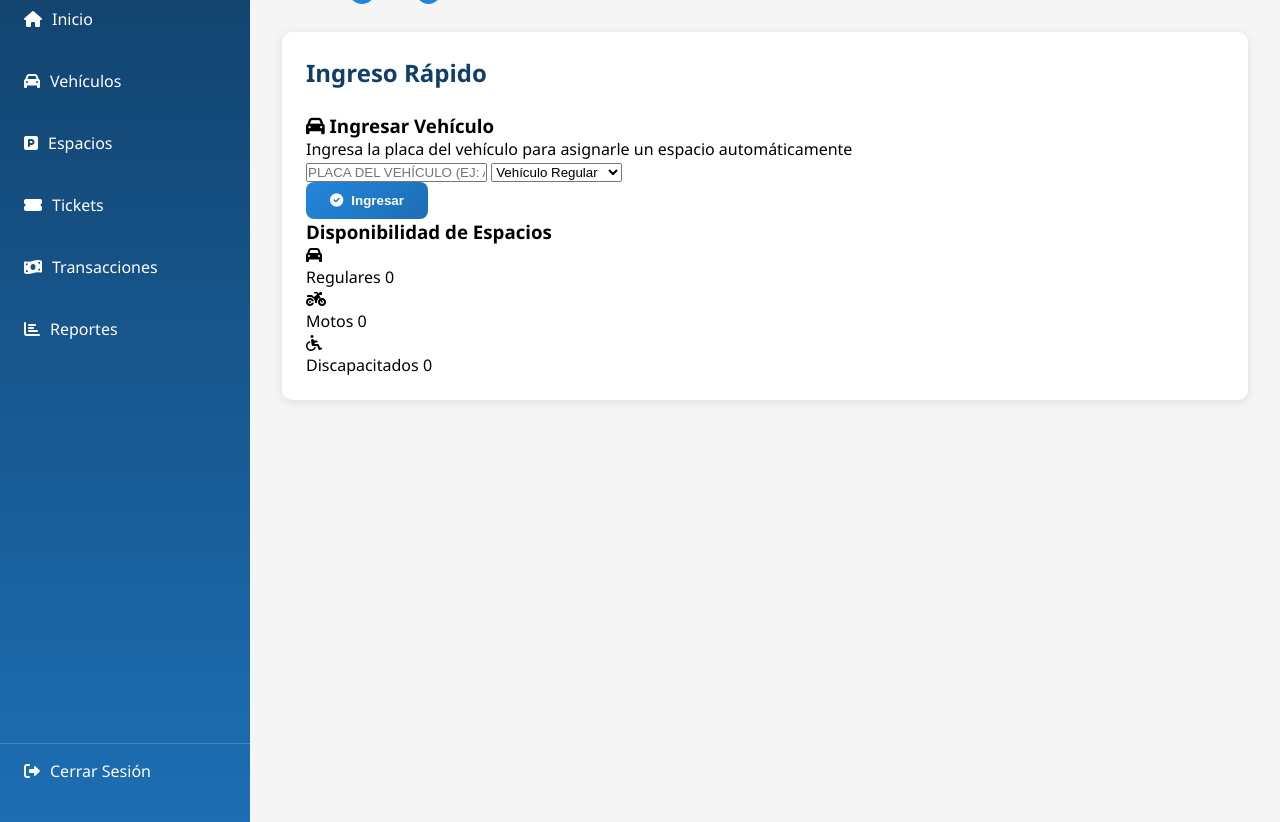
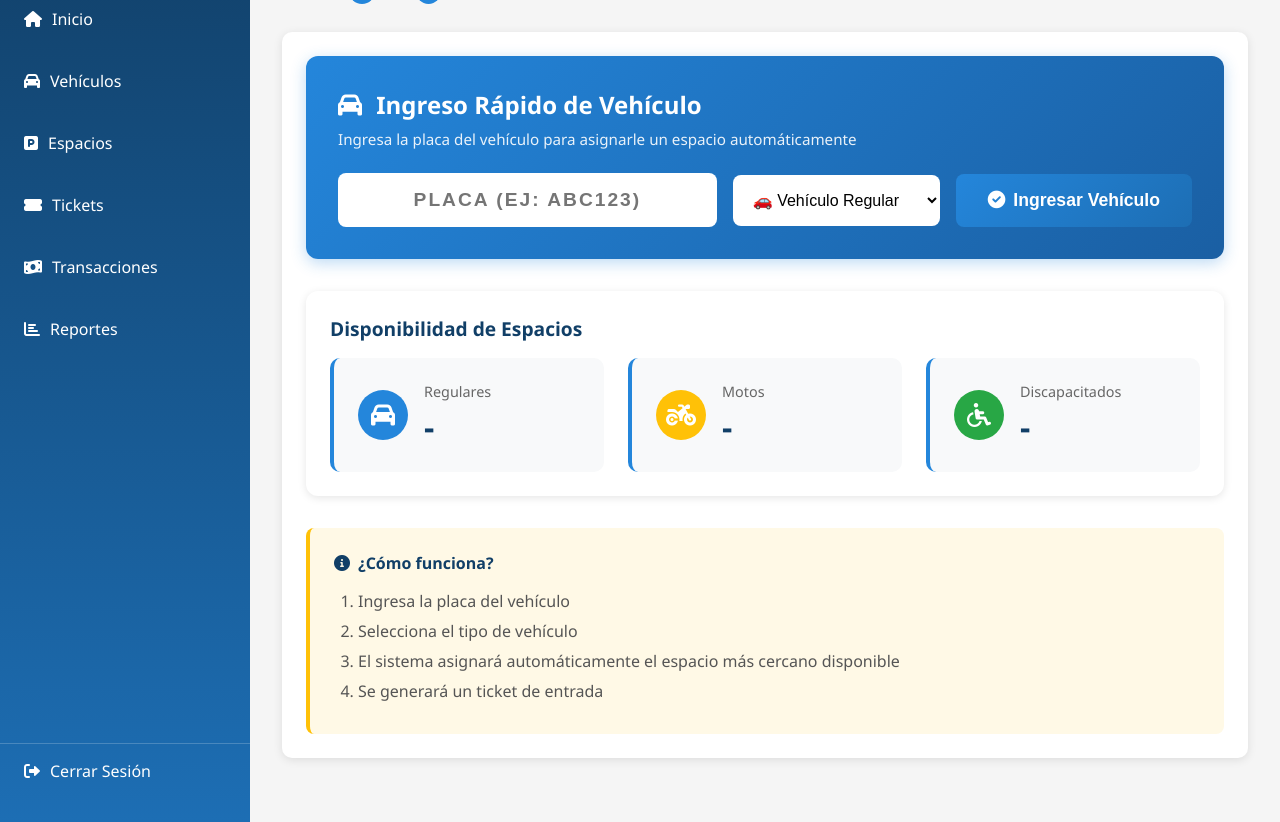
Before and after one commit to Logidex/Parking_OS_Personal, a Flask app: template app/templates/vehiculos.html in a window 1280 px wide. Shown: the part 105-927 px from the top of the page. Run offline with Flask 3, Linux system fonts and the light colour scheme; the template is opened without the code that fills it, so the values that code supplies are empty; some libraries are stand-ins or nearby versions.

Commit message:
Agregacion de actualizacion a vehiculos y añadido el sistema de tickets, probado y solucionado errores, en proceso de agregar timer de sesion

```diff
--- a/app/static/css/dashboard.css
+++ b/app/static/css/dashboard.css
@@ -572,3 +572,213 @@ table td {
 .btn-icon:hover {
   transform: scale(1.1);
 }
+
+/* ========== INGRESO DE VEHÍCULOS ========== */
+
+.ingreso-rapido-container {
+  margin-bottom: 2rem;
+}
+
+.ingreso-card {
+  background: linear-gradient(135deg, #2486DB 0%, #1a5fa3 100%);
+  color: white;
+  padding: 2rem;
+  border-radius: 12px;
+  box-shadow: 0 4px 15px rgba(36, 134, 219, 0.3);
+}
+
+.ingreso-card h3 {
+  margin: 0 0 0.5rem 0;
+  font-size: 1.5rem;
+}
+
+.ingreso-card h3 i {
+  margin-right: 0.5rem;
+}
+
+.ingreso-card .descripcion {
+  margin: 0 0 1.5rem 0;
+  opacity: 0.9;
+  font-size: 0.95rem;
+}
+
+.form-group-inline {
+  display: flex;
+  gap: 1rem;
+  flex-wrap: wrap;
+  align-items: center;
+}
+
+.input-placa {
+  flex: 1;
+  min-width: 200px;
+  padding: 1rem;
+  font-size: 1.2rem;
+  font-weight: bold;
+  text-transform: uppercase;
+  border: none;
+  border-radius: 8px;
+  text-align: center;
+  letter-spacing: 2px;
+}
+
+.select-tipo {
+  padding: 1rem;
+  font-size: 1rem;
+  border: none;
+  border-radius: 8px;
+  background: white;
+  cursor: pointer;
+  min-width: 200px;
+}
+
+.btn-large {
+  padding: 1rem 2rem;
+  font-size: 1.1rem;
+  font-weight: 600;
+}
+
+/* Disponibilidad */
+.disponibilidad-container {
+  background: white;
+  padding: 1.5rem;
+  border-radius: 12px;
+  box-shadow: 0 2px 8px rgba(0,0,0,0.1);
+  margin-bottom: 2rem;
+}
+
+.disponibilidad-container h3 {
+  margin: 0 0 1rem 0;
+  color: #113F67;
+  font-size: 1.2rem;
+}
+
+.disponibilidad-grid {
+  display: grid;
+  grid-template-columns: repeat(auto-fit, minmax(200px, 1fr));
+  gap: 1.5rem;
+}
+
+.disponibilidad-item {
+  display: flex;
+  align-items: center;
+  gap: 1rem;
+  padding: 1.5rem;
+  background: #f8f9fa;
+  border-radius: 10px;
+  border-left: 4px solid #2486DB;
+  transition: all 0.3s ease;
+}
+
+.disponibilidad-item:hover {
+  transform: translateY(-3px);
+  box-shadow: 0 4px 12px rgba(0,0,0,0.1);
+}
+
+.icono-wrapper {
+  width: 50px;
+  height: 50px;
+  border-radius: 50%;
+  background: #2486DB;
+  display: flex;
+  align-items: center;
+  justify-content: center;
+  color: white;
+  font-size: 1.5rem;
+}
+
+.icono-wrapper.moto {
+  background: #ffc107;
+}
+
+.icono-wrapper.discapacitado {
+  background: #28a745;
+}
+
+.disponibilidad-item .info {
+  flex: 1;
+}
+
+.disponibilidad-item .label {
+  display: block;
+  font-size: 0.9rem;
+  color: #666;
+  margin-bottom: 0.25rem;
+}
+
+.disponibilidad-item .valor {
+  display: block;
+  font-size: 2rem;
+  font-weight: bold;
+  color: #113F67;
+}
+
+/* Instrucciones */
+.instrucciones {
+  background: #fff9e6;
+  border-left: 4px solid #ffc107;
+  padding: 1.5rem;
+  border-radius: 8px;
+}
+
+.instrucciones h4 {
+  margin: 0 0 1rem 0;
+  color: #113F67;
+  display: flex;
+  align-items: center;
+  gap: 0.5rem;
+}
+
+.instrucciones ol {
+  margin: 0;
+  padding-left: 1.5rem;
+}
+
+.instrucciones li {
+  margin-bottom: 0.5rem;
+  color: #555;
+}
+
+/* Responsive */
+@media (max-width: 768px) {
+  .form-group-inline {
+    flex-direction: column;
+  }
+
+  .input-placa,
+  .select-tipo,
+  .btn-large {
+    width: 100%;
+  }
+}
+
+/* ========== TICKETS ========== */
+
+.badge-espacio {
+  background: #2486DB;
+  color: white;
+  padding: 0.3rem 0.8rem;
+  border-radius: 15px;
+  font-weight: 600;
+  font-size: 0.9rem;
+}
+
+.btn-salida {
+  background: #28a745;
+  color: white;
+  border: none;
+  padding: 0.5rem 1rem;
+  border-radius: 6px;
+  cursor: pointer;
+  font-weight: 600;
+  transition: all 0.3s ease;
+}
+
+.btn-salida:hover {
+  background: #218838;
+  transform: scale(1.05);
+}
+
+.btn-salida i {
+  margin-right: 0.3rem;
+}
--- /dev/null
+++ b/app/static/js/auth-interceptor.js
@@ -0,0 +1,53 @@
+// auth-interceptor.js - Manejo global de expiración de sesión
+
+// Interceptar todas las peticiones fetch para detectar 401
+const originalFetch = window.fetch;
+window.fetch = function(...args) {
+    return originalFetch.apply(this, args)
+        .then(response => {
+            // Si es 401 (no autorizado), mostrar mensaje y redirigir
+            if (response.status === 401) {
+                handleSessionExpired();
+                // Retornar una promesa rechazada para que el código que llamó a fetch maneje el error
+                return Promise.reject(new Error('Sesión expirada'));
+            }
+            return response;
+        })
+        .catch(error => {
+            // Re-lanzar el error para que el código original lo maneje
+            throw error;
+        });
+};
+
+// Función para manejar sesión expirada
+function handleSessionExpired() {
+    // Evitar mostrar múltiples alertas
+    if (window.sessionExpiredShown) {
+        return;
+    }
+    window.sessionExpiredShown = true;
+
+    Swal.fire({
+        icon: 'warning',
+        title: 'Sesión Expirada',
+        text: 'Tu sesión ha expirado por inactividad. Serás redirigido al login.',
+        confirmButtonText: 'Ir al Login',
+        confirmButtonColor: '#2486DB',
+        allowOutsideClick: false,
+        allowEscapeKey: false
+    }).then(() => {
+        // Redirigir al login
+        window.location.href = '/auth/';
+    });
+}
+
+// También interceptar XMLHttpRequest (por si acaso)
+const originalXHROpen = XMLHttpRequest.prototype.open;
+XMLHttpRequest.prototype.open = function(...args) {
+    this.addEventListener('load', function() {
+        if (this.status === 401) {
+            handleSessionExpired();
+        }
+    });
+    return originalXHROpen.apply(this, args);
+};
--- a/app/static/js/vehiculos.js
+++ b/app/static/js/vehiculos.js
@@ -2,6 +2,14 @@
 
 document.addEventListener('DOMContentLoaded', () => {
     cargarDisponibilidad();
+
+    // Auto-convertir placa a mayúsculas mientras escribes
+    const inputPlaca = document.getElementById('input-placa');
+    if (inputPlaca) {
+        inputPlaca.addEventListener('input', (e) => {
+            e.target.value = e.target.value.toUpperCase();
+        });
+    }
 
     // Event listener para formulario
     document.getElementById('form-ingreso-rapido')?.addEventListener('submit', ingresarVehiculoRapido);
@@ -57,10 +65,13 @@ async function ingresarVehiculoRapido(e) {
             title: '¡Vehículo Ingresado!',
             html: `
                 <div style="text-align: center;">
-                    <h2 style="color: #2486DB; margin: 1rem 0;">${result.espacio.numero}</h2>
+                    <h2 style="color: #2486DB; margin: 1rem 0; font-size: 3rem;">${result.espacio.numero}</h2>
                     <p><strong>Placa:</strong> ${placa}</p>
-                    <p><strong>Tipo:</strong> ${tipoVehiculo}</p>
+                    <p><strong>Tipo:</strong> ${capitalizarPrimeraLetra(tipoVehiculo)}</p>
                     <p><strong>Sección:</strong> ${result.espacio.seccion}</p>
+                    <p style="margin-top: 1rem; color: #666;">
+                        <i class="fas fa-ticket-alt"></i> Ticket #${result.ticket.id}
+                    </p>
                 </div>
             `,
             confirmButtonText: 'Aceptar',
@@ -70,6 +81,9 @@ async function ingresarVehiculoRapido(e) {
         // Limpiar formulario
         document.getElementById('input-placa').value = '';
         document.getElementById('select-tipo-vehiculo').value = 'regular';
+
+        // Focus en input
+        document.getElementById('input-placa').focus();
 
         // Actualizar disponibilidad
         cargarDisponibilidad();
@@ -90,14 +104,17 @@ async function cargarDisponibilidad() {
         const response = await fetch('/api/espacios/estadisticas');
         const stats = await response.json();
 
-        // Actualizar contadores
+        // Calcular por tipo (simplificado - todos como regulares por ahora)
         document.getElementById('disponibles-regular').textContent = stats.disponibles || 0;
-
-        // Si tienes separado por tipo, úsalo
-        // document.getElementById('disponibles-moto').textContent = ...
-        // document.getElementById('disponibles-discapacitado').textContent = ...
+        document.getElementById('disponibles-moto').textContent = stats.disponibles || 0;
+        document.getElementById('disponibles-discapacitado').textContent = stats.disponibles || 0;
 
     } catch (error) {
         console.error('Error:', error);
     }
 }
+
+// ========== UTILIDADES ==========
+function capitalizarPrimeraLetra(texto) {
+    return texto.charAt(0).toUpperCase() + texto.slice(1);
+}
--- a/app/templates/base.html
+++ b/app/templates/base.html
@@ -6,6 +6,7 @@
   <title>{% block title %}Parking OS{% endblock %}</title>
   <link rel="stylesheet" href="{{ url_for('static', filename='css/dashboard.css') }}" />
   <link rel="stylesheet" href="https://cdnjs.cloudflare.com/ajax/libs/font-awesome/6.0.0-beta3/css/all.min.css" />
+  <script src="{{ url_for('static', filename='js/auth-interceptor.js') }}"></script>
   {% block extra_css %}{% endblock %}
 </head>
 <body>
--- a/app/templates/vehiculos.html
+++ b/app/templates/vehiculos.html
@@ -6,14 +6,10 @@
 
 {% block content %}
 <div class="content-section">
-  <div class="section-header">
-    <h2>Ingreso Rápido</h2>
-  </div>
-
-  <!-- Formulario simple de ingreso -->
+  <!-- Formulario de ingreso rápido -->
   <div class="ingreso-rapido-container">
     <div class="ingreso-card">
-      <h3><i class="fas fa-car"></i> Ingresar Vehículo</h3>
+      <h3><i class="fas fa-car"></i> Ingreso Rápido de Vehículo</h3>
       <p class="descripcion">Ingresa la placa del vehículo para asignarle un espacio automáticamente</p>
 
       <form id="form-ingreso-rapido">
@@ -21,20 +17,21 @@
           <input
             type="text"
             id="input-placa"
-            placeholder="Placa del vehículo (ej: ABC123)"
-            style="text-transform: uppercase;"
+            class="input-placa"
+            placeholder="PLACA (ej: ABC123)"
             required
             autocomplete="off"
+            maxlength="10"
           >
 
-          <select id="select-tipo-vehiculo">
-            <option value="regular">Vehículo Regular</option>
-            <option value="moto">Motocicleta</option>
-            <option value="discapacitado">Con Discapacidad</option>
+          <select id="select-tipo-vehiculo" class="select-tipo">
+            <option value="regular">🚗 Vehículo Regular</option>
+            <option value="moto">🏍️ Motocicleta</option>
+            <option value="discapacitado">♿ Con Discapacidad</option>
           </select>
 
           <button type="submit" class="btn-primary btn-large">
-            <i class="fas fa-check-circle"></i> Ingresar
+            <i class="fas fa-check-circle"></i> Ingresar Vehículo
           </button>
         </div>
       </form>
@@ -46,27 +43,44 @@
     <h3>Disponibilidad de Espacios</h3>
     <div class="disponibilidad-grid">
       <div class="disponibilidad-item">
-        <i class="fas fa-car"></i>
-        <div>
+        <div class="icono-wrapper">
+          <i class="fas fa-car"></i>
+        </div>
+        <div class="info">
           <span class="label">Regulares</span>
-          <span class="valor" id="disponibles-regular">0</span>
+          <span class="valor" id="disponibles-regular">-</span>
         </div>
       </div>
       <div class="disponibilidad-item">
-        <i class="fas fa-motorcycle"></i>
-        <div>
+        <div class="icono-wrapper moto">
+          <i class="fas fa-motorcycle"></i>
+        </div>
+        <div class="info">
           <span class="label">Motos</span>
-          <span class="valor" id="disponibles-moto">0</span>
+          <span class="valor" id="disponibles-moto">-</span>
         </div>
       </div>
       <div class="disponibilidad-item">
-        <i class="fas fa-wheelchair"></i>
-        <div>
+        <div class="icono-wrapper discapacitado">
+          <i class="fas fa-wheelchair"></i>
+        </div>
+        <div class="info">
           <span class="label">Discapacitados</span>
-          <span class="valor" id="disponibles-discapacitado">0</span>
+          <span class="valor" id="disponibles-discapacitado">-</span>
         </div>
       </div>
     </div>
+  </div>
+
+  <!-- Instrucciones -->
+  <div class="instrucciones">
+    <h4><i class="fas fa-info-circle"></i> ¿Cómo funciona?</h4>
+    <ol>
+      <li>Ingresa la placa del vehículo</li>
+      <li>Selecciona el tipo de vehículo</li>
+      <li>El sistema asignará automáticamente el espacio más cercano disponible</li>
+      <li>Se generará un ticket de entrada</li>
+    </ol>
   </div>
 </div>
 {% endblock %}
```
Also changed, not shown: app/routes/tickets_routes.py (+24 -0 lines), app/static/js/tickets.js (added, +175 -0 lines), app/templates/tickets.html (+25 -10 lines), app.db.
